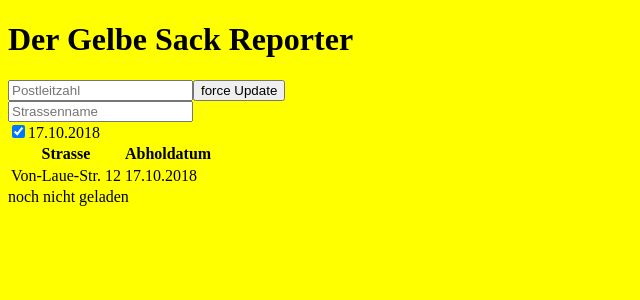
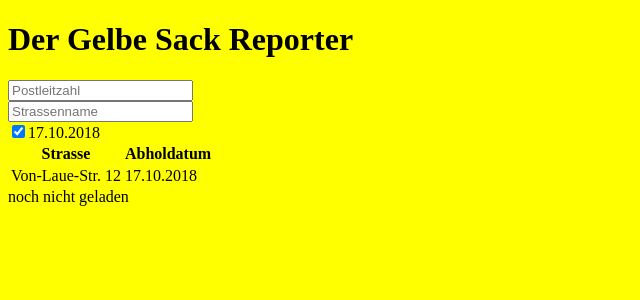
Before and after one commit to ehmkah/gelber_sack_reporter, a React (Vite) app in the folder webapp/: page / in a window 1280 px wide. Shown: the top 300 px of the page, without its empty margins (0-640 px from the left). Built offline with nearby package versions, Linux system fonts and the light colour scheme.

Commit message:
removed force button because it is not required anymore :-)

```diff
--- a/webapp/src/Search.tsx
+++ b/webapp/src/Search.tsx
@@ -19,7 +19,6 @@ class Search extends Component<object, State> {
   public constructor(props: object) {
     super(props);
     this.changeZipCode = this.changeZipCode.bind(this);
-    this.forceIt = this.forceIt.bind(this);
     this.handleDataLoaded = this.handleDataLoaded.bind(this);
   }
 
@@ -45,21 +44,6 @@ class Search extends Component<object, State> {
     });
   }
 
-  public forceIt() {
-    const pickups: Pickup[] = [];
-    pickups.push({
-      adrKey: 1234,
-      street: "Von-Laue-Str. 13",
-      pickup: moment()
-    });
-    pickups.push({
-      adrKey: 1235,
-      street: "Von-Laue-Str. 14",
-      pickup: moment()
-    });
-    this.setState({ pickups });
-  }
-
   public render() {
     return (
       <div>
@@ -69,7 +53,6 @@ class Search extends Component<object, State> {
           value={this.state.zipCode}
           placeholder="Postleitzahl"
         />
-        <input type="button" onClick={this.forceIt} value="force Update" />
         <PickUpRenderer pickUps={this.state.pickups} />
         <DataLoader
           zipCode={this.state.zipCode}
```
